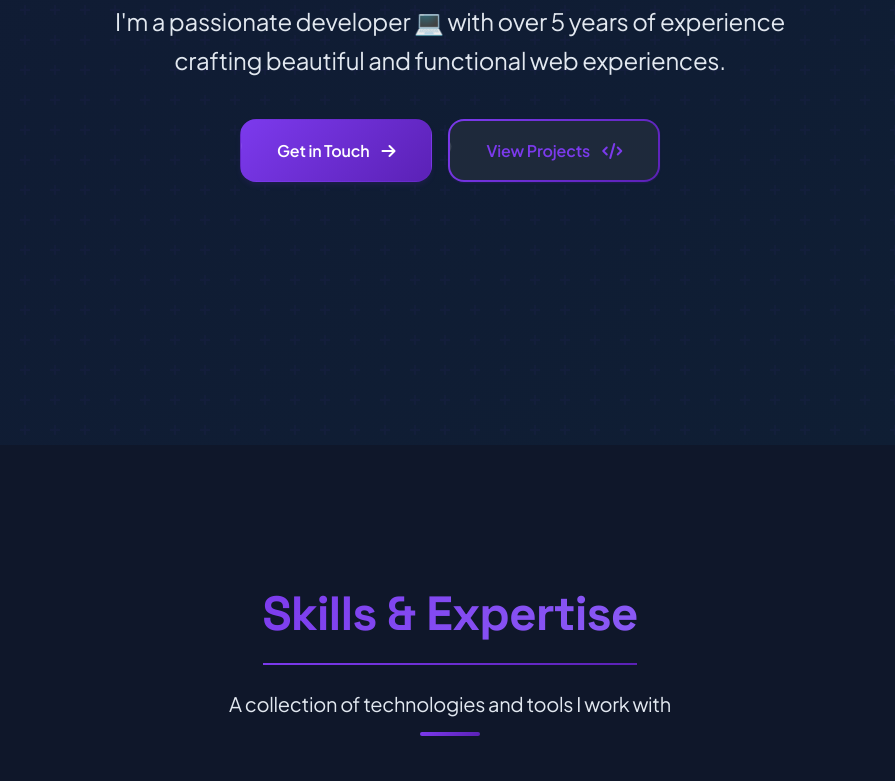
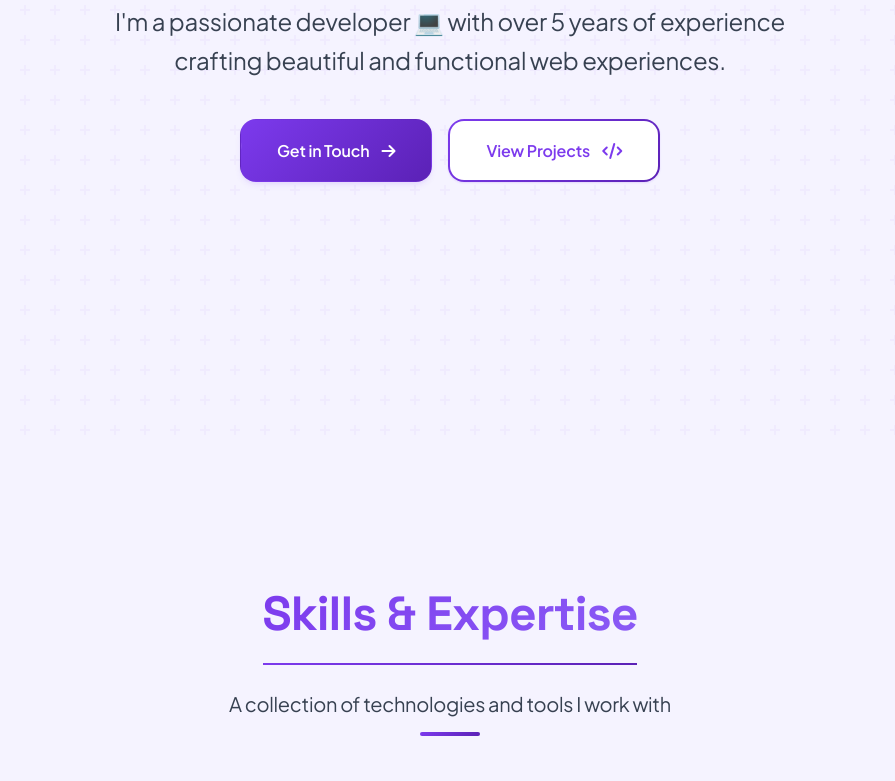
Before and after one commit to TSSEJED/Official-Sejed-protfolio, a plain HTML site: page index.html in a window 1280 px wide. Shown: the part 355-1136 px from the top of the page, without its empty margins (190-1085 px from the left). Drawn offline with Linux system fonts and the dark colour scheme.

Commit message:
Add files via upload

```diff
--- a/mobile.css
+++ b/mobile.css
@@ -483,27 +483,3 @@
         grid-template-columns: repeat(2, 1fr);
     }
 }
-
-/* Dark Mode Support */
-@media (prefers-color-scheme: dark) {
-    :root {
-        --background-color: #0f172a;
-        --text-color: #e2e8f0;
-        --heading-color: #f8fafc;
-        --card-background: #1e293b;
-        --border-color: #334155;
-    }
-
-    .hero,
-    .section-contact {
-        background: linear-gradient(135deg, rgba(37,99,235,0.05) 0%, rgba(14,165,233,0.05) 100%);
-    }
-
-    .project-tech span {
-        background: rgba(37,99,235,0.15);
-    }
-
-    .highlight::after {
-        background-color: rgba(37,99,235,0.3);
-    }
-}
```
